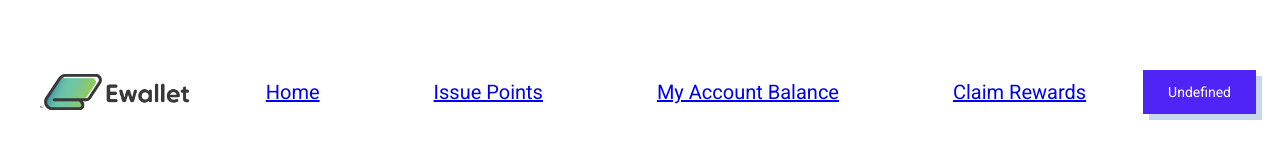
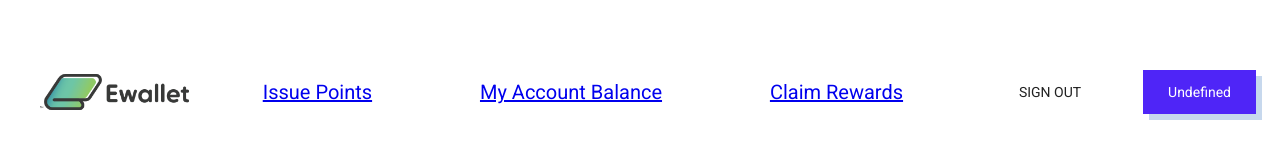
Before and after one commit to fatberryz/ewallet, a React (Create React App) app: page /wallet in a window 1280 px wide. Shown: the top 164 px of the page. Built offline with nearby package versions, Linux system fonts and the light colour scheme; no server answers.

Commit message:
add in logout functionality

```diff
--- a/src/components/Login.js
+++ b/src/components/Login.js
@@ -20,7 +20,8 @@ const Login = () => {
                 <TextField
                     label='Username'
                     placeholder='Enter username'
-                    fullWidth required
+                    fullWidth
+                    required
                     onChange={(e) => user.setName(e.target.value.trim())}
                 />
                 {/* <TextField label='Password' placeholder='Enter password' type='password' fullWidth required/> */}
--- a/src/components/NavBar.js
+++ b/src/components/NavBar.js
@@ -3,7 +3,7 @@ import { Link } from 'react-router-dom';
 import { UserContext } from '../UserContext';
 import CustomBtn from './CustomBtn';
 import logo from '../ewallet.png';
-import {Toolbar, Typography} from '@material-ui/core';
+import {Toolbar, Typography, Button} from '@material-ui/core';
 import {makeStyles} from "@material-ui/core/styles";
 
 
@@ -41,9 +41,6 @@ const NavBar = () => {
             <Toolbar position="sticky" color="rgba(0, 0, 0, 0.87)" className={classes.bar}>
                 <img src={logo} className={classes.logo} alt = " "/>
                 <Typography variant="h6" className={classes.menuItem}>
-                   <Link to="/"> Home </Link>
-                </Typography>
-                <Typography variant="h6" className={classes.menuItem}>
                     <Link to="/issue"> Issue Points </Link>
                 </Typography>
                 <Typography variant="h6" className={classes.menuItem}>
@@ -52,6 +49,9 @@ const NavBar = () => {
                 <Typography variant="h6" className={classes.menuItem}>
                 <Link to="/rewards">  Claim Rewards </Link>
                 </Typography>
+                <Typography variant="h6" className={classes.menuItem}>
+                   <Button href="/"> Sign Out </Button>
+                </Typography>
                 <CustomBtn user={user.name} />
             </Toolbar>
     )
```
